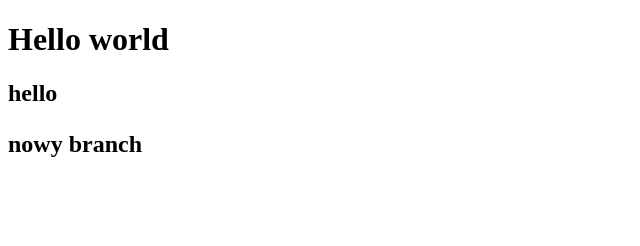
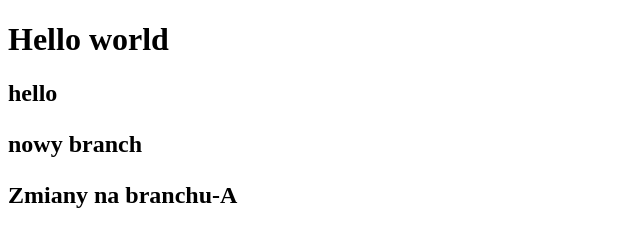
Before and after one commit to SaYreex/moje-pierwsze-repozytorium, a plain HTML site: page index.html in a window 1280 px wide. Shown: the whole page, without its empty margins (0-640 px from the left). Drawn offline with Linux system fonts and the light colour scheme.

Commit message:
Zmiany na branchu-A

```diff
--- a/index.html
+++ b/index.html
@@ -9,5 +9,7 @@
     <h1>Hello world</h1>
     <h2>hello<h2>
         <p>nowy branch</p>
+        <p>Zmiany na
+            branchu-A</p>
   </body>
 </html>
```
